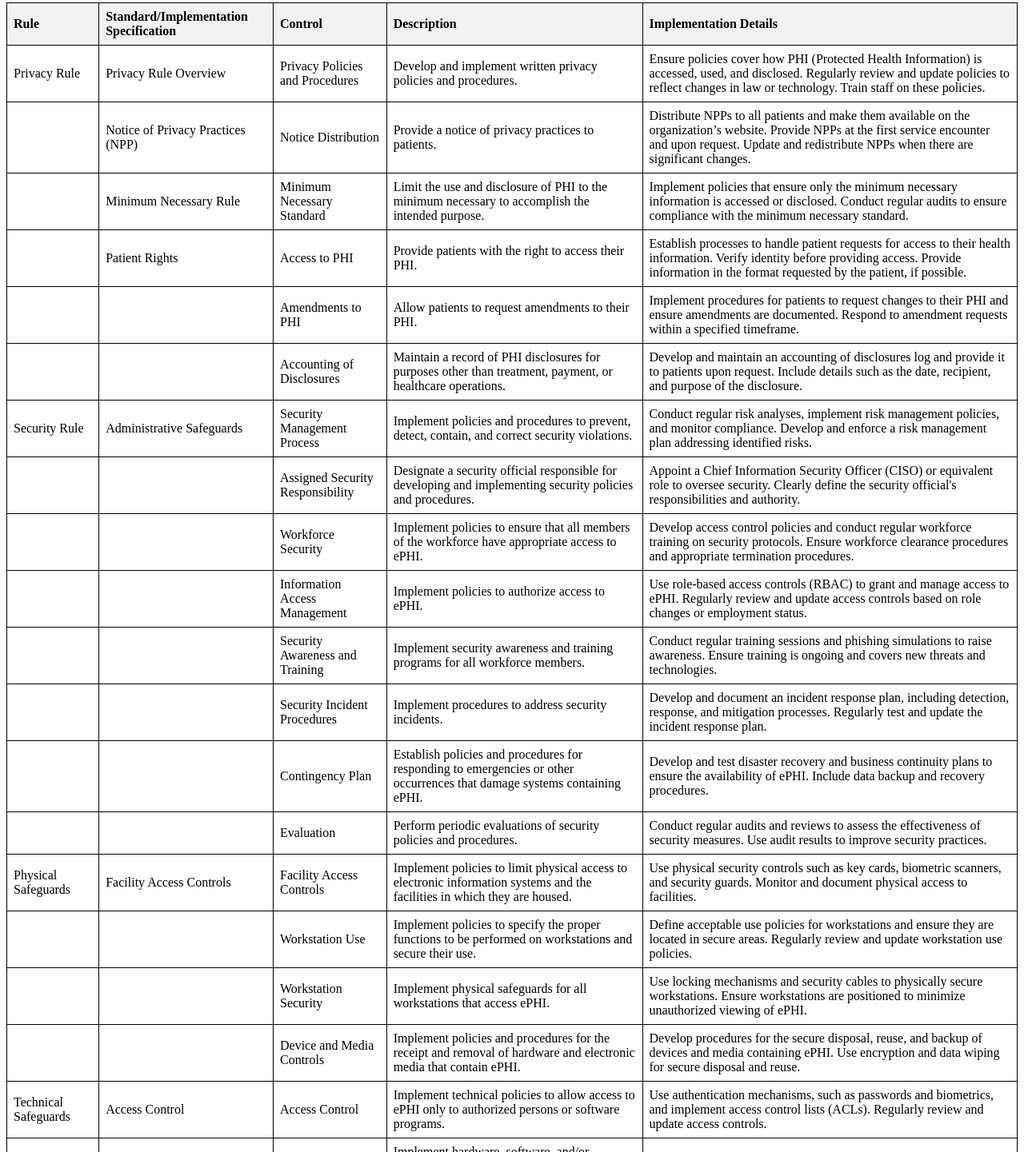
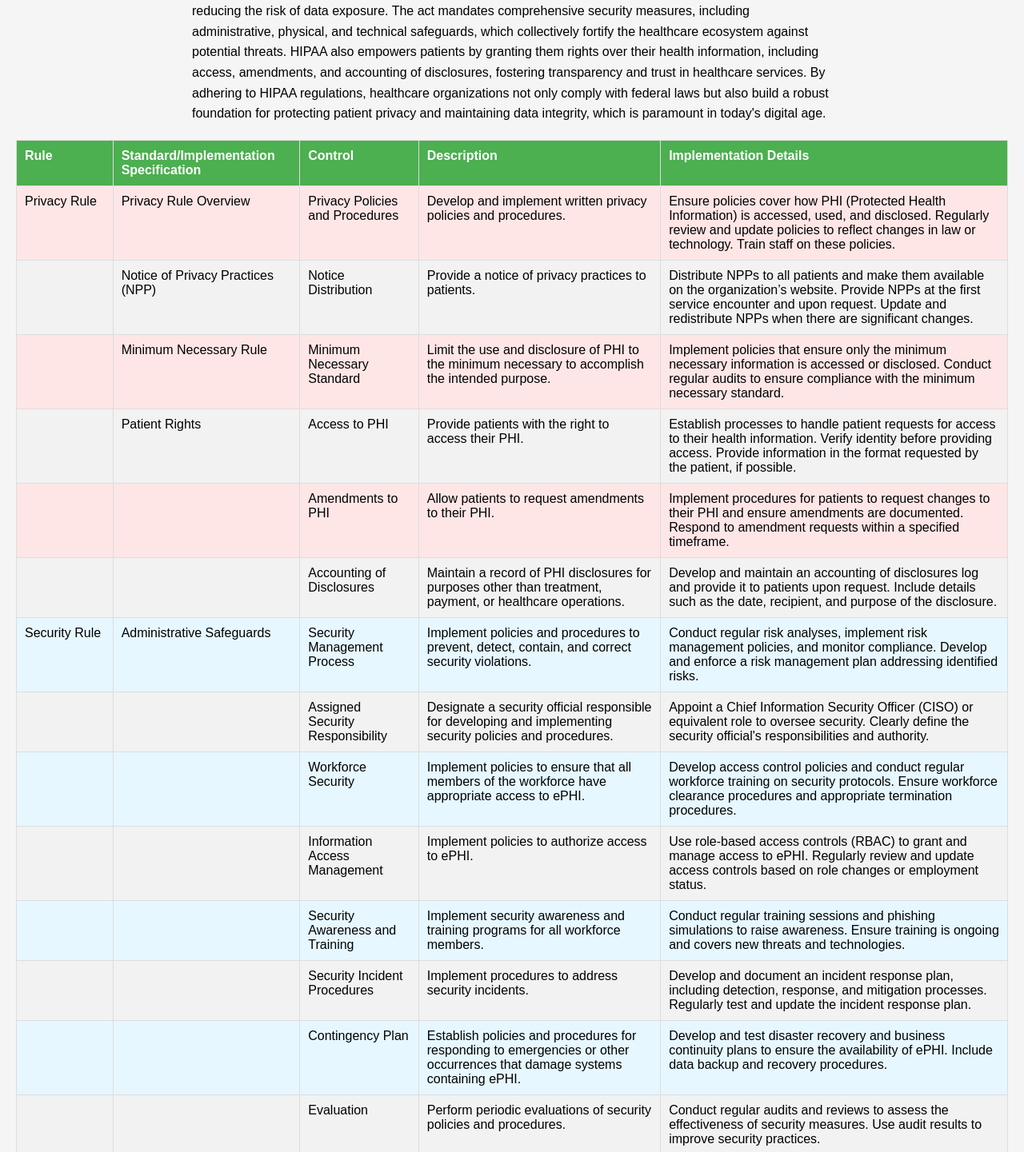
Before and after one commit to JermaineCyber/HIPAA, a plain HTML site: page index.html in a window 1280 px wide. Shown: the part 201-1642 px from the top of the page at 80% size. Drawn offline with Linux system fonts and the light colour scheme.

Commit message:
Update index.html

```diff
--- a/index.html
+++ b/index.html
@@ -5,17 +5,65 @@
     <meta name="viewport" content="width=device-width, initial-scale=1.0">
     <title>HIPAA Compliance Framework</title>
     <style>
+        body {
+            font-family: Arial, sans-serif;
+            background-color: #f5f5f5;
+            margin: 0;
+            padding: 20px;
+        }
+        h1 {
+            text-align: center;
+            color: #333;
+        }
+        p {
+            max-width: 800px;
+            margin: 0 auto 20px;
+            line-height: 1.6;
+        }
         table {
             width: 100%;
             border-collapse: collapse;
+            margin-bottom: 20px;
         }
         th, td {
-            border: 1px solid #000;
-            padding: 8px;
+            border: 1px solid #ddd;
+            padding: 10px;
             text-align: left;
+            vertical-align: top;
         }
         th {
+            background-color: #4CAF50;
+            color: white;
+            position: sticky;
+            top: 0;
+        }
+        tr:nth-child(even) {
             background-color: #f2f2f2;
+        }
+        tr:hover {
+            background-color: #ddd;
+        }
+        .privacy-rule {
+            background-color: #ffe6e6;
+        }
+        .security-rule {
+            background-color: #e6f7ff;
+        }
+        .physical-safeguards {
+            background-color: #e6ffe6;
+        }
+        .technical-safeguards {
+            background-color: #fff5e6;
+        }
+        .breach-notification-rule {
+            background-color: #ffe6f7;
+        }
+        .sticky-header {
+            position: -webkit-sticky;
+            position: sticky;
+            top: 0;
+            background-color: #4CAF50;
+            color: white;
         }
     </style>
 </head>
@@ -23,202 +71,206 @@
     <h1>HIPAA Compliance Framework</h1>
     <p>HIPAA (Health Insurance Portability and Accountability Act) plays a critical role in safeguarding the privacy and security of patients' health information. The framework ensures that all healthcare entities implement rigorous policies and procedures to protect sensitive health data from unauthorized access and breaches. It enforces the principle of minimum necessary use, ensuring that only essential information is disclosed or accessed, thereby reducing the risk of data exposure. The act mandates comprehensive security measures, including administrative, physical, and technical safeguards, which collectively fortify the healthcare ecosystem against potential threats. HIPAA also empowers patients by granting them rights over their health information, including access, amendments, and accounting of disclosures, fostering transparency and trust in healthcare services. By adhering to HIPAA regulations, healthcare organizations not only comply with federal laws but also build a robust foundation for protecting patient privacy and maintaining data integrity, which is paramount in today's digital age.</p>
     <table>
-        <tr>
+        <thead>
+            <tr class="sticky-header">
                 <th>Rule</th>
                 <th>Standard/Implementation Specification</th>
                 <th>Control</th>
                 <th>Description</th>
                 <th>Implementation Details</th>
             </tr>
-        <tr>
+        </thead>
+        <tbody>
+            <tr class="privacy-rule">
                 <td>Privacy Rule</td>
                 <td>Privacy Rule Overview</td>
                 <td>Privacy Policies and Procedures</td>
                 <td>Develop and implement written privacy policies and procedures.</td>
                 <td>Ensure policies cover how PHI (Protected Health Information) is accessed, used, and disclosed. Regularly review and update policies to reflect changes in law or technology. Train staff on these policies.</td>
             </tr>
-        <tr>
+            <tr class="privacy-rule">
                 <td></td>
                 <td>Notice of Privacy Practices (NPP)</td>
                 <td>Notice Distribution</td>
                 <td>Provide a notice of privacy practices to patients.</td>
                 <td>Distribute NPPs to all patients and make them available on the organization’s website. Provide NPPs at the first service encounter and upon request. Update and redistribute NPPs when there are significant changes.</td>
             </tr>
-        <tr>
+            <tr class="privacy-rule">
                 <td></td>
                 <td>Minimum Necessary Rule</td>
                 <td>Minimum Necessary Standard</td>
                 <td>Limit the use and disclosure of PHI to the minimum necessary to accomplish the intended purpose.</td>
                 <td>Implement policies that ensure only the minimum necessary information is accessed or disclosed. Conduct regular audits to ensure compliance with the minimum necessary standard.</td>
             </tr>
-        <tr>
+            <tr class="privacy-rule">
                 <td></td>
                 <td>Patient Rights</td>
                 <td>Access to PHI</td>
                 <td>Provide patients with the right to access their PHI.</td>
                 <td>Establish processes to handle patient requests for access to their health information. Verify identity before providing access. Provide information in the format requested by the patient, if possible.</td>
             </tr>
-        <tr>
+            <tr class="privacy-rule">
                 <td></td>
                 <td></td>
                 <td>Amendments to PHI</td>
                 <td>Allow patients to request amendments to their PHI.</td>
                 <td>Implement procedures for patients to request changes to their PHI and ensure amendments are documented. Respond to amendment requests within a specified timeframe.</td>
             </tr>
-        <tr>
+            <tr class="privacy-rule">
                 <td></td>
                 <td></td>
                 <td>Accounting of Disclosures</td>
                 <td>Maintain a record of PHI disclosures for purposes other than treatment, payment, or healthcare operations.</td>
                 <td>Develop and maintain an accounting of disclosures log and provide it to patients upon request. Include details such as the date, recipient, and purpose of the disclosure.</td>
             </tr>
-        <tr>
+            <tr class="security-rule">
                 <td>Security Rule</td>
                 <td>Administrative Safeguards</td>
                 <td>Security Management Process</td>
                 <td>Implement policies and procedures to prevent, detect, contain, and correct security violations.</td>
                 <td>Conduct regular risk analyses, implement risk management policies, and monitor compliance. Develop and enforce a risk management plan addressing identified risks.</td>
             </tr>
-        <tr>
+            <tr class="security-rule">
                 <td></td>
                 <td></td>
                 <td>Assigned Security Responsibility</td>
                 <td>Designate a security official responsible for developing and implementing security policies and procedures.</td>
                 <td>Appoint a Chief Information Security Officer (CISO) or equivalent role to oversee security. Clearly define the security official's responsibilities and authority.</td>
             </tr>
-        <tr>
+            <tr class="security-rule">
                 <td></td>
                 <td></td>
                 <td>Workforce Security</td>
                 <td>Implement policies to ensure that all members of the workforce have appropriate access to ePHI.</td>
                 <td>Develop access control policies and conduct regular workforce training on security protocols. Ensure workforce clearance procedures and appropriate termination procedures.</td>
             </tr>
-        <tr>
+            <tr class="security-rule">
                 <td></td>
                 <td></td>
                 <td>Information Access Management</td>
                 <td>Implement policies to authorize access to ePHI.</td>
                 <td>Use role-based access controls (RBAC) to grant and manage access to ePHI. Regularly review and update access controls based on role changes or employment status.</td>
             </tr>
-        <tr>
+            <tr class="security-rule">
                 <td></td>
                 <td></td>
                 <td>Security Awareness and Training</td>
                 <td>Implement security awareness and training programs for all workforce members.</td>
                 <td>Conduct regular training sessions and phishing simulations to raise awareness. Ensure training is ongoing and covers new threats and technologies.</td>
             </tr>
-        <tr>
+            <tr class="security-rule">
                 <td></td>
                 <td></td>
                 <td>Security Incident Procedures</td>
                 <td>Implement procedures to address security incidents.</td>
                 <td>Develop and document an incident response plan, including detection, response, and mitigation processes. Regularly test and update the incident response plan.</td>
             </tr>
-        <tr>
+            <tr class="security-rule">
                 <td></td>
                 <td></td>
                 <td>Contingency Plan</td>
                 <td>Establish policies and procedures for responding to emergencies or other occurrences that damage systems containing ePHI.</td>
                 <td>Develop and test disaster recovery and business continuity plans to ensure the availability of ePHI. Include data backup and recovery procedures.</td>
             </tr>
-        <tr>
+            <tr class="security-rule">
                 <td></td>
                 <td></td>
                 <td>Evaluation</td>
                 <td>Perform periodic evaluations of security policies and procedures.</td>
                 <td>Conduct regular audits and reviews to assess the effectiveness of security measures. Use audit results to improve security practices.</td>
             </tr>
-        <tr>
+            <tr class="physical-safeguards">
                 <td>Physical Safeguards</td>
                 <td>Facility Access Controls</td>
                 <td>Facility Access Controls</td>
                 <td>Implement policies to limit physical access to electronic information systems and the facilities in which they are housed.</td>
                 <td>Use physical security controls such as key cards, biometric scanners, and security guards. Monitor and document physical access to facilities.</td>
             </tr>
-        <tr>
+            <tr class="physical-safeguards">
                 <td></td>
                 <td></td>
                 <td>Workstation Use</td>
                 <td>Implement policies to specify the proper functions to be performed on workstations and secure their use.</td>
                 <td>Define acceptable use policies for workstations and ensure they are located in secure areas. Regularly review and update workstation use policies.</td>
             </tr>
-        <tr>
+            <tr class="physical-safeguards">
                 <td></td>
                 <td></td>
                 <td>Workstation Security</td>
                 <td>Implement physical safeguards for all workstations that access ePHI.</td>
                 <td>Use locking mechanisms and security cables to physically secure workstations. Ensure workstations are positioned to minimize unauthorized viewing of ePHI.</td>
             </tr>
-        <tr>
+            <tr class="physical-safeguards">
                 <td></td>
                 <td></td>
                 <td>Device and Media Controls</td>
                 <td>Implement policies and procedures for the receipt and removal of hardware and electronic media that contain ePHI.</td>
                 <td>Develop procedures for the secure disposal, reuse, and backup of devices and media containing ePHI. Use encryption and data wiping for secure disposal and reuse.</td>
             </tr>
-        <tr>
+            <tr class="technical-safeguards">
                 <td>Technical Safeguards</td>
                 <td>Access Control</td>
                 <td>Access Control</td>
                 <td>Implement technical policies to allow access to ePHI only to authorized persons or software programs.</td>
                 <td>Use authentication mechanisms, such as passwords and biometrics, and implement access control lists (ACLs). Regularly review and update access controls.</td>
             </tr>
-        <tr>
+            <tr class="technical-safeguards">
                 <td></td>
                 <td></td>
                 <td>Audit Controls</td>
                 <td>Implement hardware, software, and/or procedural mechanisms to record and examine access and other activity in systems containing ePHI.</td>
                 <td>Use logging and monitoring solutions to capture and review audit logs. Regularly review audit logs to detect and respond to suspicious activity.</td>
             </tr>
-        <tr>
+            <tr class="technical-safeguards">
                 <td></td>
                 <td></td>
                 <td>Integrity</td>
                 <td>Implement policies and procedures to protect ePHI from improper alteration or destruction.</td>
                 <td>Use data integrity tools, such as checksums and hashing, to verify the integrity of ePHI. Regularly verify data integrity and investigate any discrepancies.</td>
             </tr>
-        <tr>
+            <tr class="technical-safeguards">
                 <td></td>
                 <td></td>
                 <td>Person or Entity Authentication</td>
                 <td>Implement procedures to verify that a person or entity seeking access to ePHI is the one claimed.</td>
                 <td>Use multi-factor authentication (MFA) to verify user identities. Regularly review and update authentication mechanisms.</td>
             </tr>
-        <tr>
+            <tr class="technical-safeguards">
                 <td></td>
                 <td></td>
                 <td>Transmission Security</td>
                 <td>Implement technical security measures to guard against unauthorized access to ePHI transmitted over an electronic network.</td>
                 <td>Use encryption protocols, such as TLS, to secure ePHI during transmission. Regularly review and update transmission security measures.</td>
             </tr>
-        <tr>
+            <tr class="breach-notification-rule">
                 <td>Breach Notification Rule</td>
                 <td>Breach Notification</td>
                 <td>Notification to Individuals</td>
                 <td>Notify affected individuals following the discovery of a breach of unsecured PHI.</td>
                 <td>Develop and implement a breach notification policy and procedure, including a communication plan for affected individuals. Notify affected individuals promptly and provide them with relevant information and steps they can take.</td>
             </tr>
-        <tr>
+            <tr class="breach-notification-rule">
                 <td></td>
                 <td></td>
                 <td>Notification to HHS</td>
                 <td>Notify the Secretary of Health and Human Services (HHS) of breaches of unsecured PHI.</td>
                 <td>Use the HHS breach reporting portal to submit notifications as required. Ensure timely and accurate reporting of breaches to HHS.</td>
             </tr>
-        <tr>
+            <tr class="breach-notification-rule">
                 <td></td>
                 <td></td>
                 <td>Notification to Media</td>
                 <td>Notify the media in cases where a breach affects more than 500 residents of a state or jurisdiction.</td>
                 <td>Develop a media communication plan for large-scale breaches and ensure timely notification. Prepare a press release and other communication materials in advance.</td>
             </tr>
-        <tr>
+            <tr class="breach-notification-rule">
                 <td></td>
                 <td></td>
                 <td>Content of Notification</td>
                 <td>Include specific content in the notification, such as a description of the breach, the types of information involved, and steps individuals should take.</td>
                 <td>Ensure breach notifications contain all required information and are delivered promptly. Provide clear and concise information to affected individuals.</td>
             </tr>
+        </tbody>
     </table>
 </body>
 </html>
```
Lines whose indentation alone changed are shown as unchanged.
